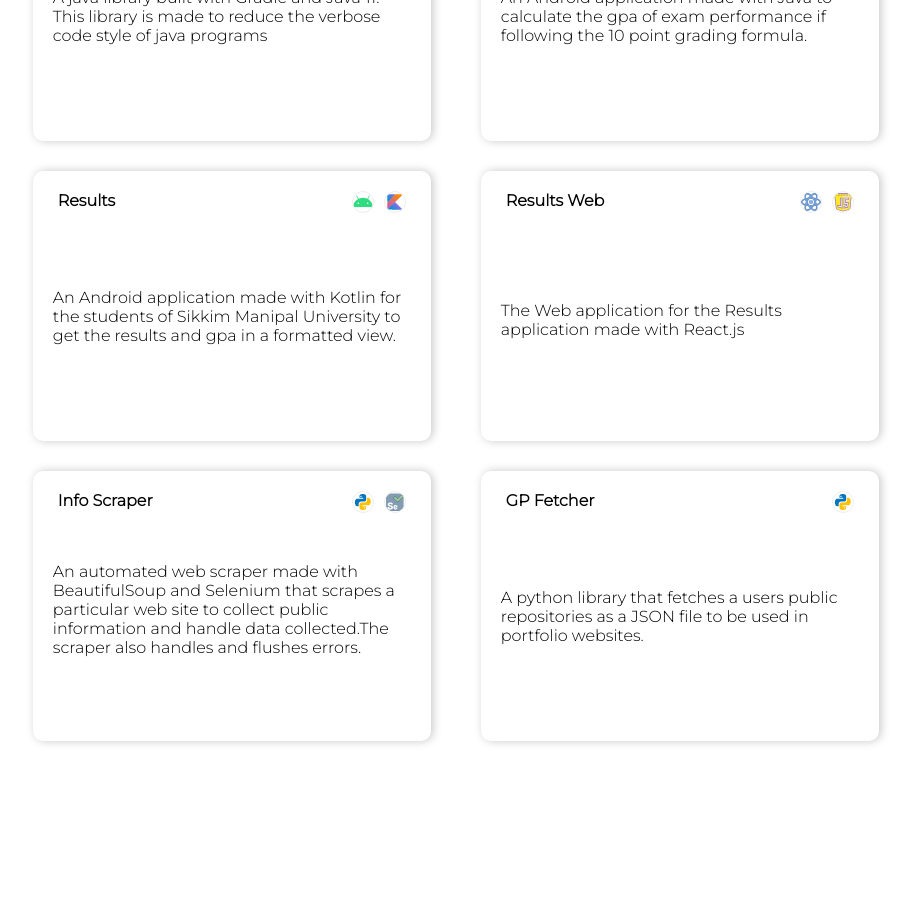
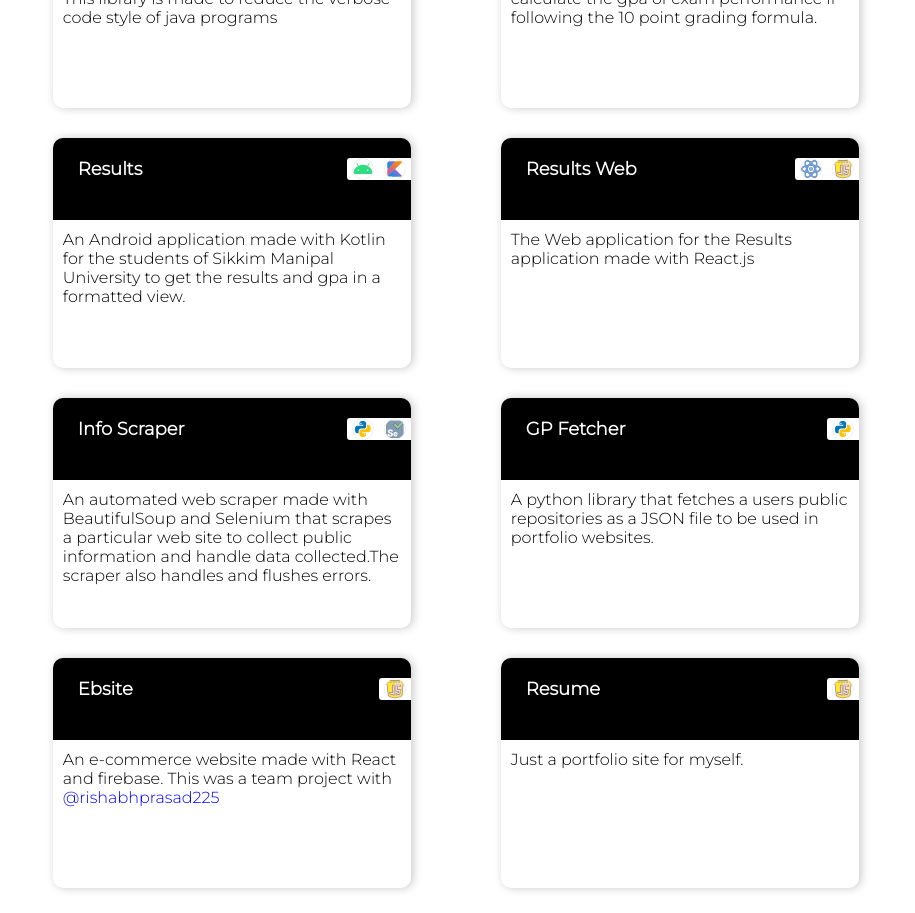
Before and after one commit to DevGautam2000/resume, a React (Create React App) app: page /projects in a window 1280 px wide. Shown: the part 280-1193 px from the top of the page, without its empty margins (184-1099 px from the left). Before the commit the page ends 1046 px from the top, so only its background shows below. Built offline with nearby package versions, Linux system fonts and the light colour scheme.

Commit message:
added a new project

```diff
--- a/src/screens/Projects/Projects.css
+++ b/src/screens/Projects/Projects.css
@@ -27,11 +27,13 @@
   height: 230px;
   width: 80%;
   margin: 15px;
-  padding: 20px;
   border-radius: 10px;
   background: white;
   box-shadow: 2px 0 10px rgb(200, 200, 200);
   overflow: hidden;
+  display: flex;
+  flex-direction: column;
+  justify-content: space-evenly;
 }
 
 .project__para1 {
@@ -42,16 +44,28 @@
   word-break: break-word;
 }
 
+.project__preview {
+  width: 100%;
+  height: 78px;
+  background: black;
+  padding-top: 20px;
+  flex: 0.4;
+}
+
 .project__name {
   width: 40%;
-  margin-left: 5px;
+  margin-left: 25px;
   font-weight: bold;
-  font-size: 16px;
+  font-size: 18px;
+  color: white;
 }
 .project__stack {
   width: fit-content;
   display: flex;
   justify-content: flex-end;
+  background: white;
+  border-bottom-left-radius: 3px;
+  border-top-left-radius: 3px;
 }
 .project__img {
   width: 20px;
@@ -63,16 +77,15 @@
 
 .project__description {
   position: relative;
-  top: 50%;
-  transform: translateY(-70%);
   font-size: 16px;
+  flex: 0.7;
+  padding: 10px;
 }
 
 #project__src__img {
   width: 40px;
   height: 40px;
   margin-left: 20px;
-
   border-radius: 50%;
 }
 .project__overlay {
@@ -124,12 +137,13 @@
   font-weight: bold;
   display: flex;
   align-items: center;
-  justify-content: center;
-  position: absolute;
+  justify-content: flex-end;
   font-size: 15px;
-  right: 4%;
-  bottom: 15%;
+  margin-right: 15px;
   visibility: hidden;
+  flex: 0.1;
+  position: relative;
+  top: -30%;
 }
 
 #project__src__sm__img {
@@ -142,7 +156,7 @@
   color: blue;
 }
 
-@media (max-width: 1250px) {
+@media (max-width: 1050px) {
   .project__main {
     height: fit-content;
     position: relative;
@@ -153,7 +167,7 @@
     height: fit-content;
     width: 80vw;
     position: absolute;
-    top: 0%;
+    top: -10%;
     left: 50%;
     transform: translateY(10%) translateX(-50%);
   }
@@ -171,7 +185,7 @@
 
   .project__description {
     margin-top: 10px;
-    font-size: 15px;
+    font-size: 13px;
   }
 
   .project__card:hover .project__overlay {
--- a/src/screens/Projects/Projects.js
+++ b/src/screens/Projects/Projects.js
@@ -9,10 +9,11 @@ const Projects = () => {
     <>
       <Nav bg={{ backgroundColor: "rgba(114, 111, 111, 0.9)" }} />
       <div className="project__main">
-
         <div className="project__box">
-        {projects.map(({ id, name, description, tech_stacks, source_code }) => (
+          {projects.map(
+            ({ id, name, description, tech_stacks, source_code }) => (
               <div key={id} className="project__card">
+                <div className="project__preview">
                   <p className="project__para1">
                     <span className="project__name">{name}</span>
 
@@ -27,13 +28,26 @@ const Projects = () => {
                       ))}
                     </span>
                   </p>
+                </div>
 
-            <p className="project__description">{description}</p>
+                <p className="project__description">
+                  {description}
+                  {name === "Ebsite" ? (
+                    <a
+                      style={{ color: "blue", textDecoration: "none" }}
+                      href="https://github.com/rishabhprasad255"
+                      rel="noreferrer"
+                      target="_blank"
+                    >
+                      @rishabhprasad225
+                    </a>
+                  ) : null}
+                </p>
 
                 <div className="project__overlay">
                   <a
                     href={source_code}
-                style={{ color: "transparent" }}
+                    style={{ color: "transparent", textDecoration: "none" }}
                     rel="noreferrer"
                     target="_blank"
                   >
@@ -56,7 +70,8 @@ const Projects = () => {
                   </span>
                 </a>
               </div>
-        ))}
+            )
+          )}
         </div>
       </div>
     </>
--- a/src/util/projects.js
+++ b/src/util/projects.js
@@ -55,6 +55,21 @@ const projects = [
     tech_stacks: [python],
     source_code: "https://github.com/DevGautam2000/gp-fetcher",
   },
+  {
+    id: 7,
+    name: "Ebsite",
+    description:
+      "An e-commerce website made with React and firebase. This was a team project with ",
+    tech_stacks: [javascript],
+    source_code: "https://github.com/DevGautam2000/ebsite",
+  },
+  {
+    id: 8,
+    name: "Resume",
+    description: "Just a portfolio site for myself.",
+    tech_stacks: [javascript],
+    source_code: "https://github.com/DevGautam2000/resume",
+  },
 ];
 
 export default projects;
```
Lines whose indentation alone changed are shown as unchanged.
